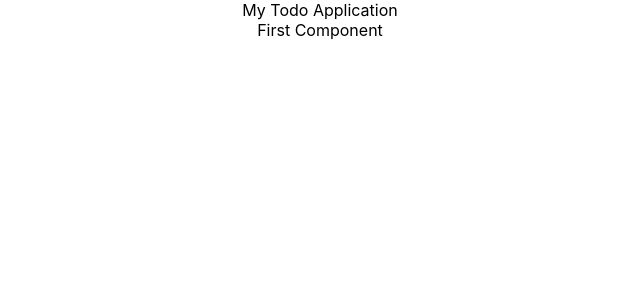
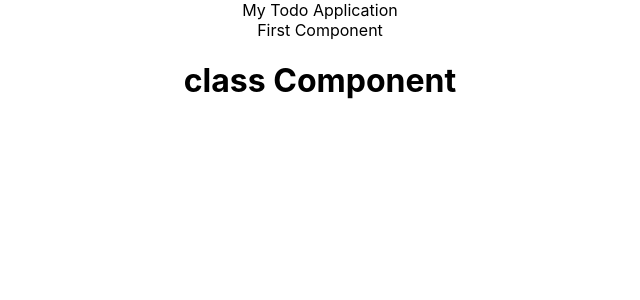
Before and after one commit to za1377/react, a React (Create React App) app in the folder front/: page / in a window 1280 px wide. Shown: the top 300 px of the page, without its empty margins (320-960 px from the left). Built offline with nearby package versions, Linux system fonts and the light colour scheme.

Commit message:
own component

```diff
--- a/front/src/App.js
+++ b/front/src/App.js
@@ -1,18 +1,19 @@
 import './App.css';
+import FirstComponent from './components/learning-example/Firstcomponent';
+import ThirdComponent from './components/learning-example/ThirdComponent';
 
 function App() {
   return (
     <div className="App">
       My Todo Application
       <FirstComponent></FirstComponent>
+      <ThirdComponent></ThirdComponent>
     </div>
   );
 }
 
-function FirstComponent(){
-  return(
-    <div>First Component</div>
-  );
-}
+
+
+
 
 export default App;
--- /dev/null
+++ b/front/src/components/learning-example/Firstcomponent.jsx
@@ -0,0 +1,5 @@
+export default function FirstComponent(){
+    return(
+      <div>First Component</div>
+    );
+  }
--- /dev/null
+++ b/front/src/components/learning-example/ThirdComponent.jsx
@@ -0,0 +1,11 @@
+import {Component} from 'react';
+
+export default class ThirdComponent extends Component {
+
+    render() {
+      return (
+        <h1>class Component</h1>
+      );
+    }
+
+  }
```
